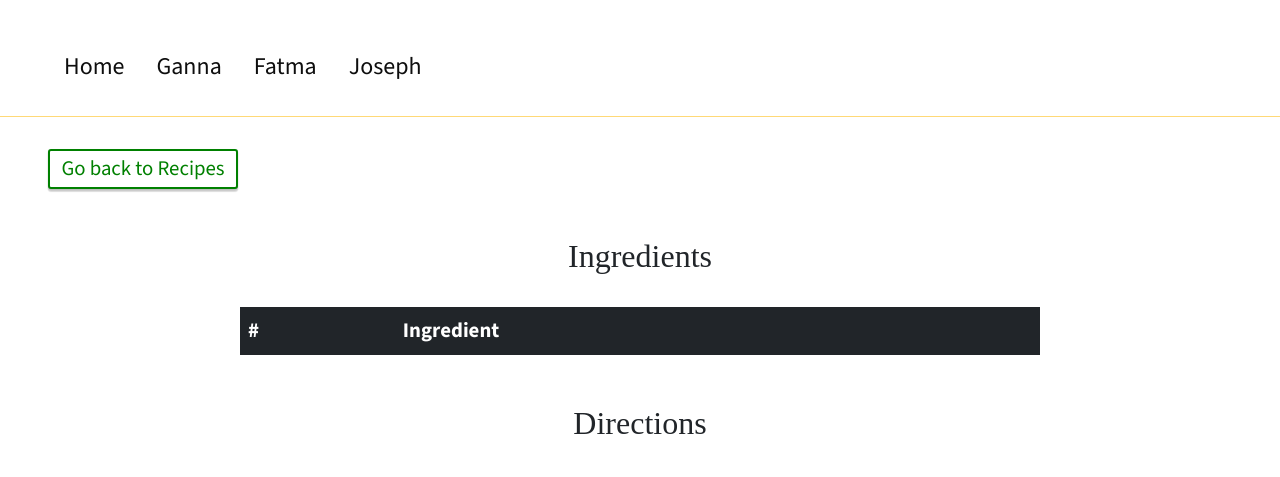
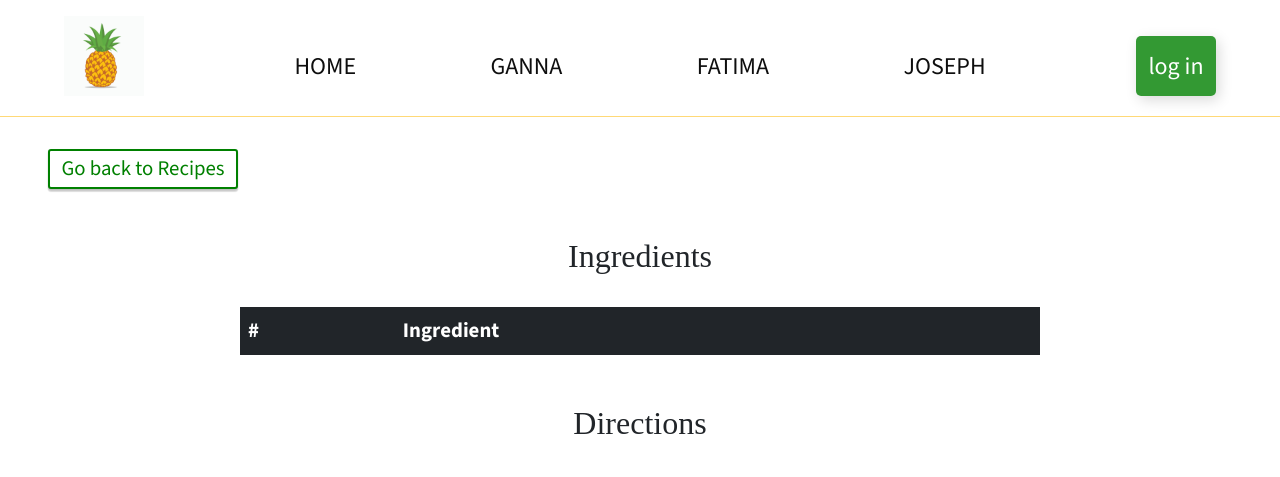
Before and after one commit to GannaKov/wbs-project-team-cb, a website with bundled scripts: page gannaRecipe.html in a window 1280 px wide. Built offline with nearby package versions, Linux system fonts and the light colour scheme; a web font is replaced by a local one.

Commit message:
header current link

```diff
--- a/gannaRecipe.css
+++ b/gannaRecipe.css
@@ -47,6 +47,8 @@
 .wbsOneRecipe-img {
   width: 100%;
   margin-bottom: 2rem;
+  box-shadow: 0px 1px 1px rgba(0, 0, 0, 0.12), 0px 4px 4px rgba(0, 0, 0, 0.06),
+    1px 4px 6px rgba(0, 0, 0, 0.16);
   /* @media screen and (min-width: 768px) {
     max-width: 750px;
   }
@@ -58,10 +60,11 @@
 .wbsOneRecipe-text {
   margin-bottom: 3rem;
   font-family: "Source Sans 3", sans-serif;
-  font-size: 1.3rem;
+  font-size: 1.5rem;
 }
 .wbsOneRecipe__ingr-title {
   margin-bottom: 2rem;
+  font-size: 2rem;
   font-family: "Frank Ruhl Libre", serif;
 }
 .wbsTable {
@@ -73,11 +76,12 @@
 .wbsOneRecipe__dir-title {
   margin-bottom: 2rem;
   font-family: "Frank Ruhl Libre", serif;
+  font-size: 2rem;
 }
 .wbsOneRecipe__dir-list {
   font-family: "Source Sans 3", sans-serif;
 
-  font-size: 1.3rem;
+  font-size: 1.5rem;
 }
 .wbsOneRecipe__dir-item {
   display: flex;
--- a/gannaRecipe.html
+++ b/gannaRecipe.html
@@ -26,26 +26,35 @@
     ></script>
   </head>
   <body>
+    <header>
       <nav class="wbsNav">
-      <!-- <a class="header__logo" href="./index.html"
-        ><img class="logo-img" src="./images/frog.png" alt="Logo Travel Blog"
-      /></a> -->
+        <a class="header__logo" href="./index.html"
+          ><img class="logo-img" src="./Images/ganna/pineappl.jpg" alt="Logo"
+        /></a>
         <ul class="wbsNav__list">
           <li class="wbsNav__item">
-          <a class="wbsNav__link" href="./index.html">Home</a>
+            <a class="wbsNav__link" href="./index.html">HOME</a>
           </li>
           <li class="wbsNav__item">
-          <a class="wbsNav__link" href="./ganna.html">Ganna</a>
+            <a class="wbsNav__link" href="./ganna.html">GANNA</a>
           </li>
 
           <li class="wbsNav__item">
-          <a class="wbsNav__link" href="./fatma.html">Fatma</a>
+            <a class="wbsNav__link" href="./fatma.html">FATIMA</a>
           </li>
           <li class="wbsNav__item">
-          <a class="wbsNav__link" href="./joseph.html">Joseph</a>
+            <a class="wbsNav__link" href="./joseph.html">JOSEPH</a>
           </li>
         </ul>
+        <button
+          type="button"
+          class="log_open_btn"
+          aria-label="open registration"
+        >
+          log in
+        </button>
       </nav>
+    </header>
     <button role="go back button" type="button" class="wbsGoBack-btn">
       <a href="./ganna.html" class="wbsGoBack-link">Go back to Recipes</a>
     </button>
```
Also changed, not shown: ganna.html (+2 -2 lines). Lines whose indentation alone changed are shown as unchanged.
